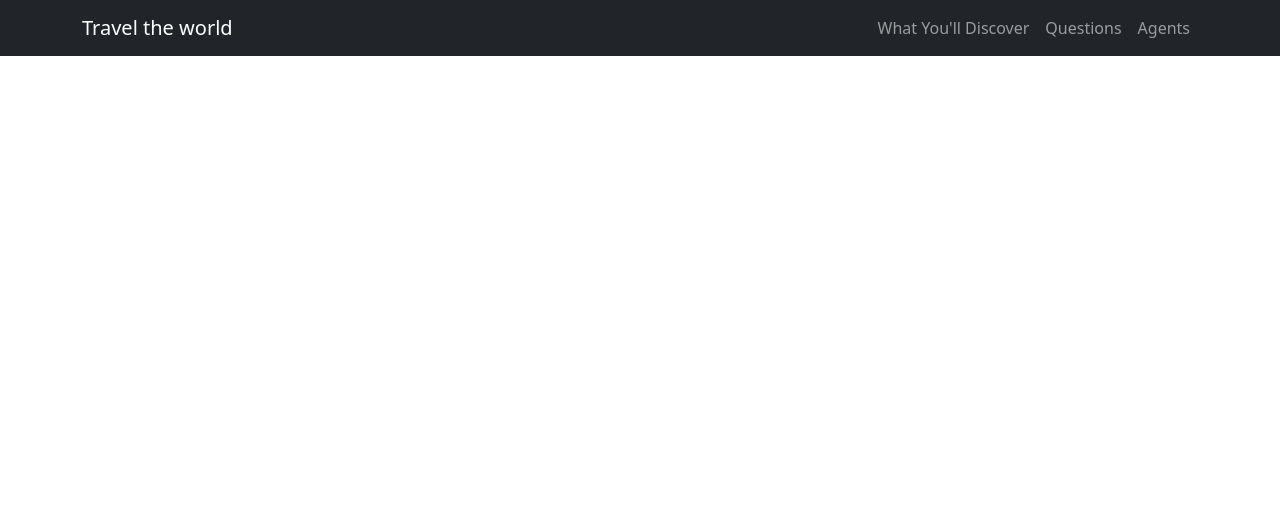
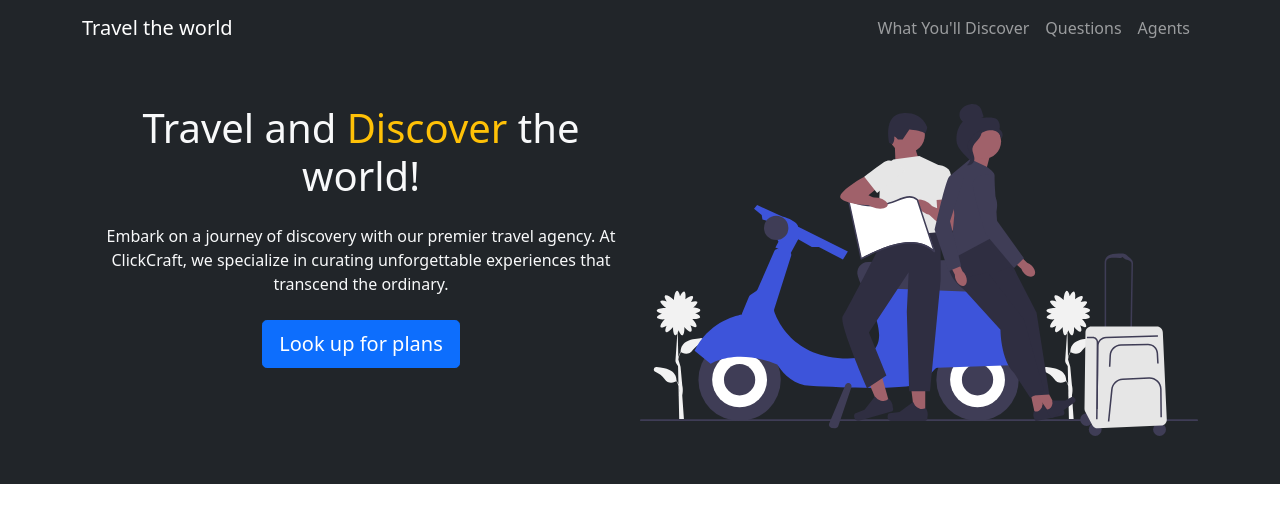
Before and after one commit to Carlos2902/web-design-bootsrap, a plain HTML site: page index.html in a window 1280 px wide. Drawn offline with nearby package versions, Linux system fonts and the light colour scheme.

Commit message:
first section added
Purpouse & img

```diff
--- a/index.html
+++ b/index.html
@@ -1,23 +1,29 @@
 <!DOCTYPE html>
 <html lang="en">
   <head>
-    <meta charset="UTF-8">
-    <meta name="viewport" content="width=device-width, initial-scale=1.0">
+    <meta charset="UTF-8" />
+    <meta name="viewport" content="width=device-width, initial-scale=1.0" />
     <link
       href="https://cdn.jsdelivr.net/npm/bootstrap@5.0.1/dist/css/bootstrap.min.css"
       rel="stylesheet"
       integrity="sha384-+0n0xVW2eSR5OomGNYDnhzAbDsOXxcvSN1TPprVMTNDbiYZCxYbOOl7+AMvyTG2x"
       crossorigin="anonymous"
     />
-    <link rel="stylesheet" href="./styles.css">
+    <link rel="stylesheet" href="./styles.css" />
     <title>Bootstrap Web</title>
   </head>
   <body>
+    <!-- Navbar -->
     <nav class="navbar navbar-expand-lg bg-dark navbar-dark">
       <div class="container">
         <a href="#" class="navbar-brand">Travel the world</a>
         <!-- Hamburger menu -->
-            <button class="navbar-toggler" type="button" data-bs-toggle="collapse" data-bs-target="#navmenu">
+        <button
+          class="navbar-toggler"
+          type="button"
+          data-bs-toggle="collapse"
+          data-bs-target="#navmenu"
+        >
           <span class="navbar-toggler-icon"></span>
         </button>
         <!-- Responsive navbar -->
@@ -25,7 +31,7 @@
           <!-- class ms to push the menu to the side -->
           <ul class="navbar-nav ms-auto">
             <li class="nav-item">
-                        <a href="#travel" class="nav-link ">What You'll Discover</a>
+              <a href="#travel" class="nav-link">What You'll Discover</a>
             </li>
             <li class="nav-item">
               <a href="#questions" class="nav-link">Questions</a>
@@ -38,6 +44,30 @@
       </div>
     </nav>
 
+    <!-- Showcase -->
+    <section class="bg-dark text-light p-5 text-center">
+      <div class="container">
+        <!-- flexbox class breakpoint: small screens -->
+        <div class="d-sm-flex">
+          <div>
+            <h1>
+              Travel and <span class="text-warning">Discover</span> the world!
+            </h1>
+            <!-- my for margin in the y plane -->
+            <p class="my-4">
+              Embark on a journey of discovery with our premier travel agency.
+              At ClickCraft, we specialize in curating unforgettable
+              experiences that transcend the ordinary.
+            </p>
+            <button class="btn btn-primary btn-lg">
+                Look up for plans
+            </button>
+          </div>
+          <!-- Class to bound img into container -->
+          <img clas="img-fluid" src="./travel.svg" alt="" width="50%" />
+        </div>
+      </div>
+    </section>
 
     <script
       src="https://cdn.jsdelivr.net/npm/bootstrap@5.0.1/dist/js/bootstrap.bundle.min.js"
```
Lines whose indentation alone changed are shown as unchanged.
